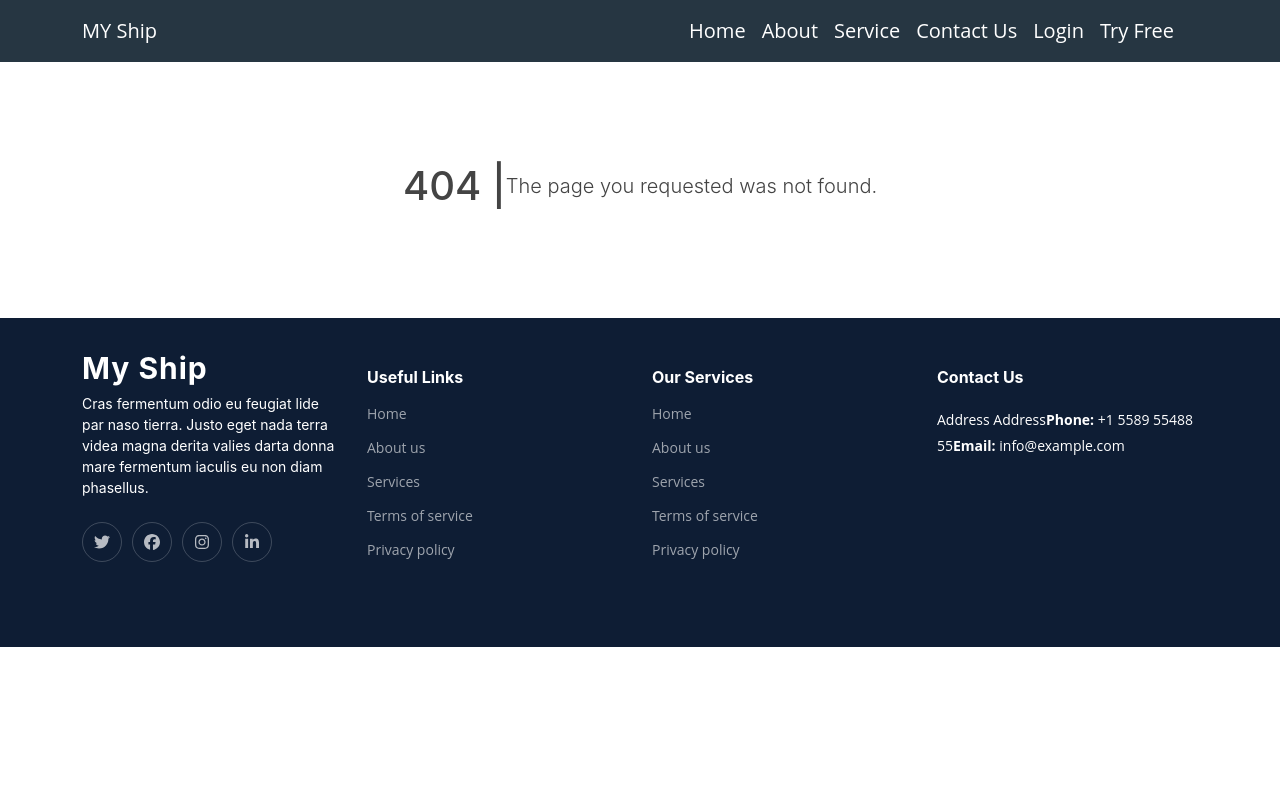
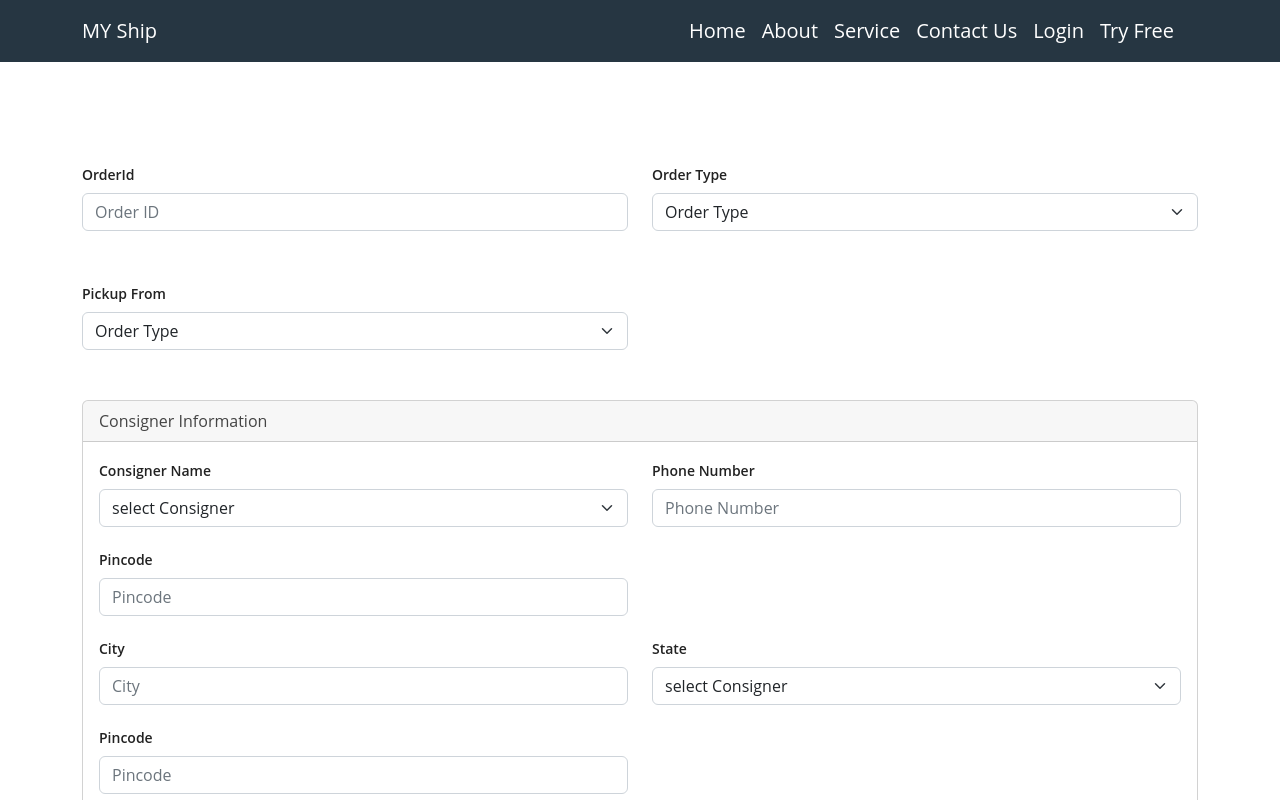
Before and after one commit to Jayaramvenkatanarayanan/myship, a React (Create React App) app: page /Order in a window 1280 px wide. Shown: the top 800 px of the page. Built offline with nearby package versions, Linux system fonts and the light colour scheme.

Commit message:
refactor: code refactor

```diff
--- a/src/App.js
+++ b/src/App.js
@@ -6,7 +6,7 @@ import Login from "./components/login/Login";
 import RegisterPage from "./components/login/RegisterPage";
 import NotFoundPage from "./components/NotFoundPage";
 import Dashboard from "./components/dashboard/Dashboard";
-import NewShipment from "./components/dashboard/NewShipment";
+import Order from "./components/dashboard/Order";
 export default function App() {
   return (
     <Routes>
@@ -15,7 +15,7 @@ export default function App() {
       <Route path="login" element={<Login />} />
       <Route path="signUp" element={<RegisterPage />} />
       <Route path="dashboard" element={<Dashboard />} />
-      <Route path="newOrder" element={<NewShipment />} />
+      <Route path="Order" element={<Order />} />
       <Route path="*" element={<NotFoundPage />} />
     </Routes>
   );
--- a/src/components/dashboard/newShipment.js
+++ b/src/components/dashboard/Order.js
@@ -7,7 +7,7 @@ import InputGroup from "react-bootstrap/InputGroup";
 import Card from "react-bootstrap/Card";
 import Button from "react-bootstrap/Button";
 
-export default function newShipment() {
+export default function Order() {
   return (
     <Container className="dashboard">
       <Row>
```
